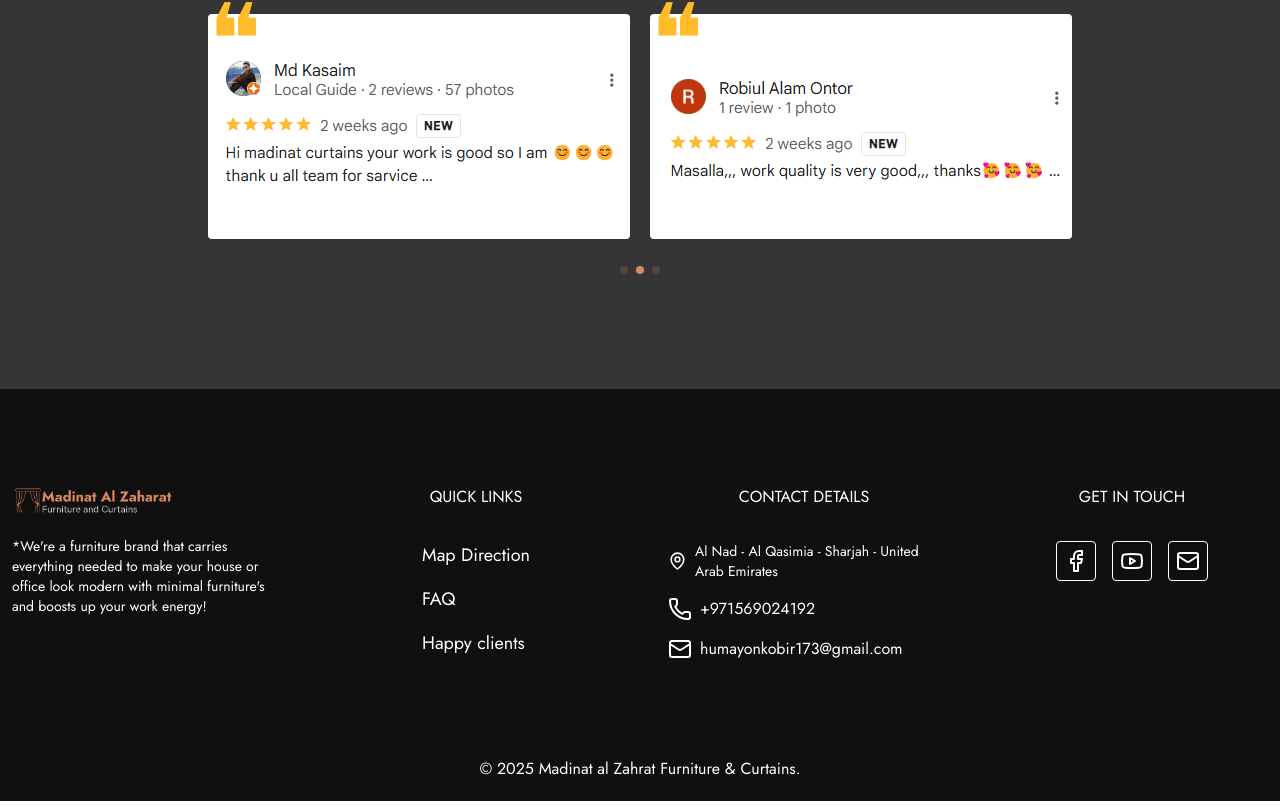
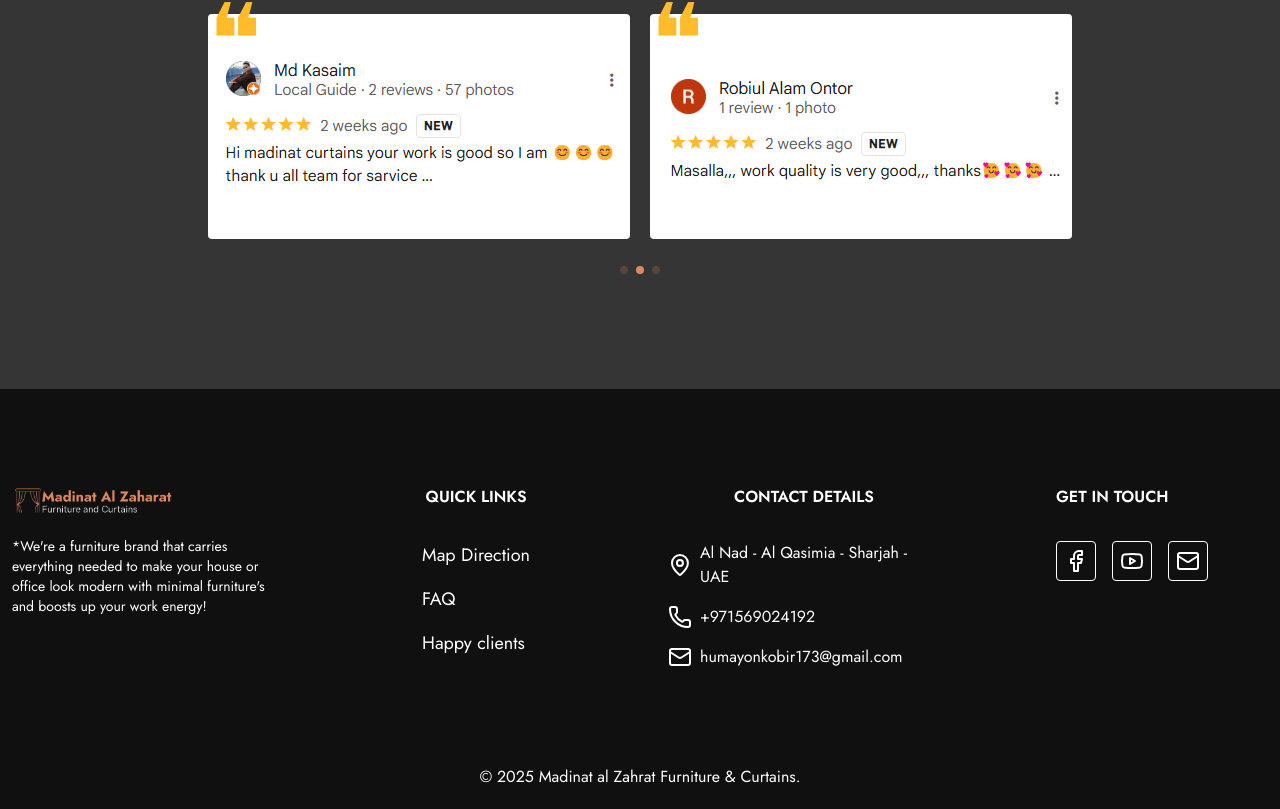
Before and after one commit to mdnazmulhasanniloy/zahrat-furniture-curtains, a Next.js app: page / in a window 1280 px wide. Shown: the part 5052-5861 px from the top of the page. Built offline with nearby package versions, Linux system fonts and the light colour scheme.

Commit message:
add some animation

```diff
--- a/src/components/shared/Footer.tsx
+++ b/src/components/shared/Footer.tsx
@@ -39,7 +39,9 @@
             {/*  */}
           </div>
           <div className="text-white sm:text-left md:mx-auto">
-            <h2 className="uppercase text-left md:text-center">Quick Links</h2>
+            <h2 className="uppercase text-left md:text-center font-semibold">
+              Quick Links
+            </h2>
             <div className="flex md:flex-col mt-3 md:mt-8 gap-4">
               <Link
                 href="/contact"
@@ -62,7 +64,7 @@
             </div>
           </div>
           <div className="text-white sm:text-left md:mx-auto">
-            <h2 className="uppercase sm:text-left md:text-center">
+            <h2 className="uppercase text-left font-semibold md:text-center">
               CONTACT DETAILS
             </h2>
             <div className="flex flex-col mt-8 gap-4">
@@ -73,9 +75,7 @@
                 className="flex items-center gap-2"
               >
                 <MapPin color="#fff" />
-                <span className="text-sm">
-                  Al Nad - Al Qasimia - Sharjah - United Arab Emirates
-                </span>
+                Al Nad - Al Qasimia - Sharjah - UAE
               </a>
 
               <a href="tel:+971569024192" className="flex items-center gap-2">
@@ -93,9 +93,7 @@
             </div>
           </div>
           <div className="text-white mx-auto">
-            <h2 className="uppercase !text-left md:!text-center">
-              Get in touch
-            </h2>
+            <h2 className="uppercase font-semibold">Get in touch</h2>
             <div className="flex mt-8 gap-4">
               {socialItems.map((item, index) => {
                 const uri =
```
